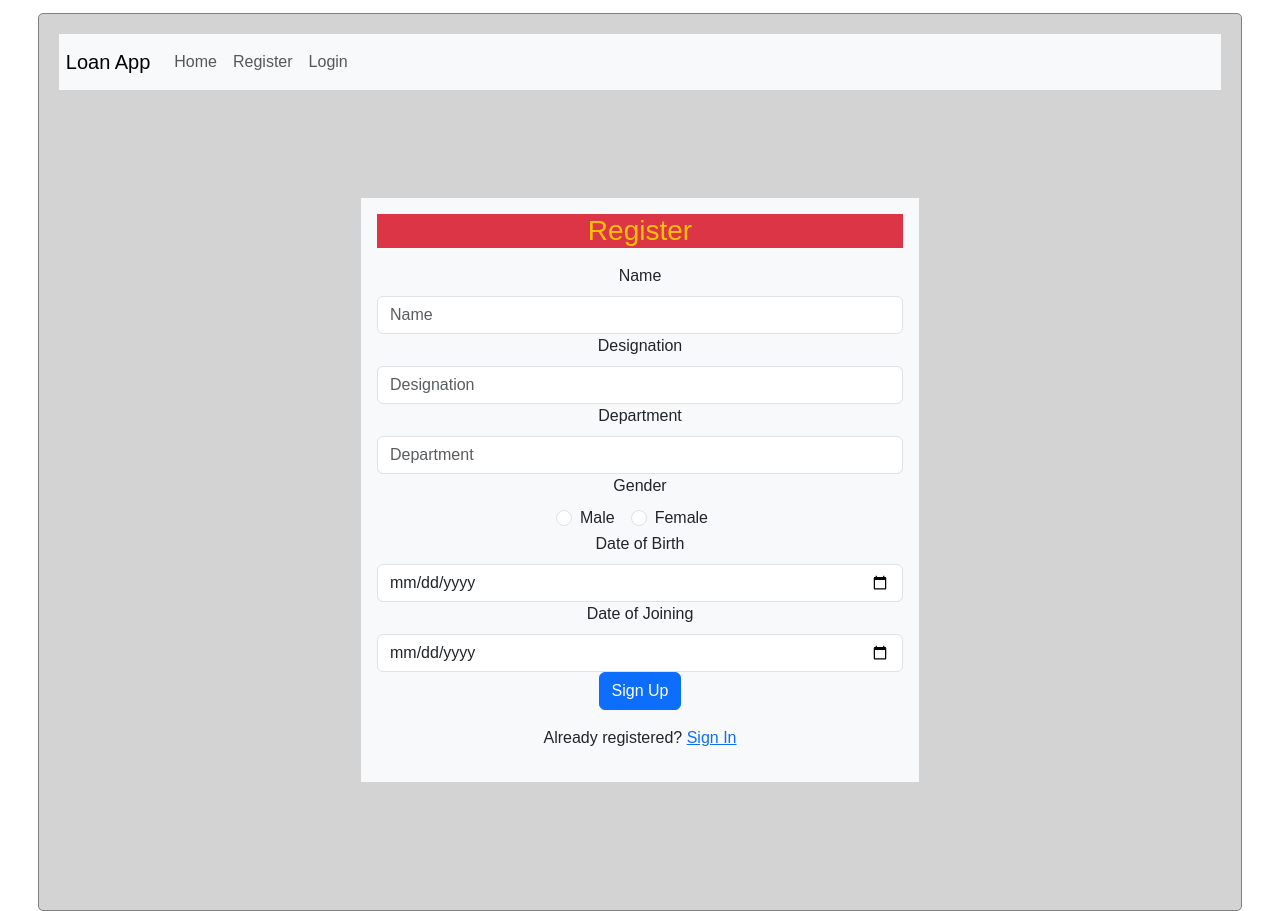
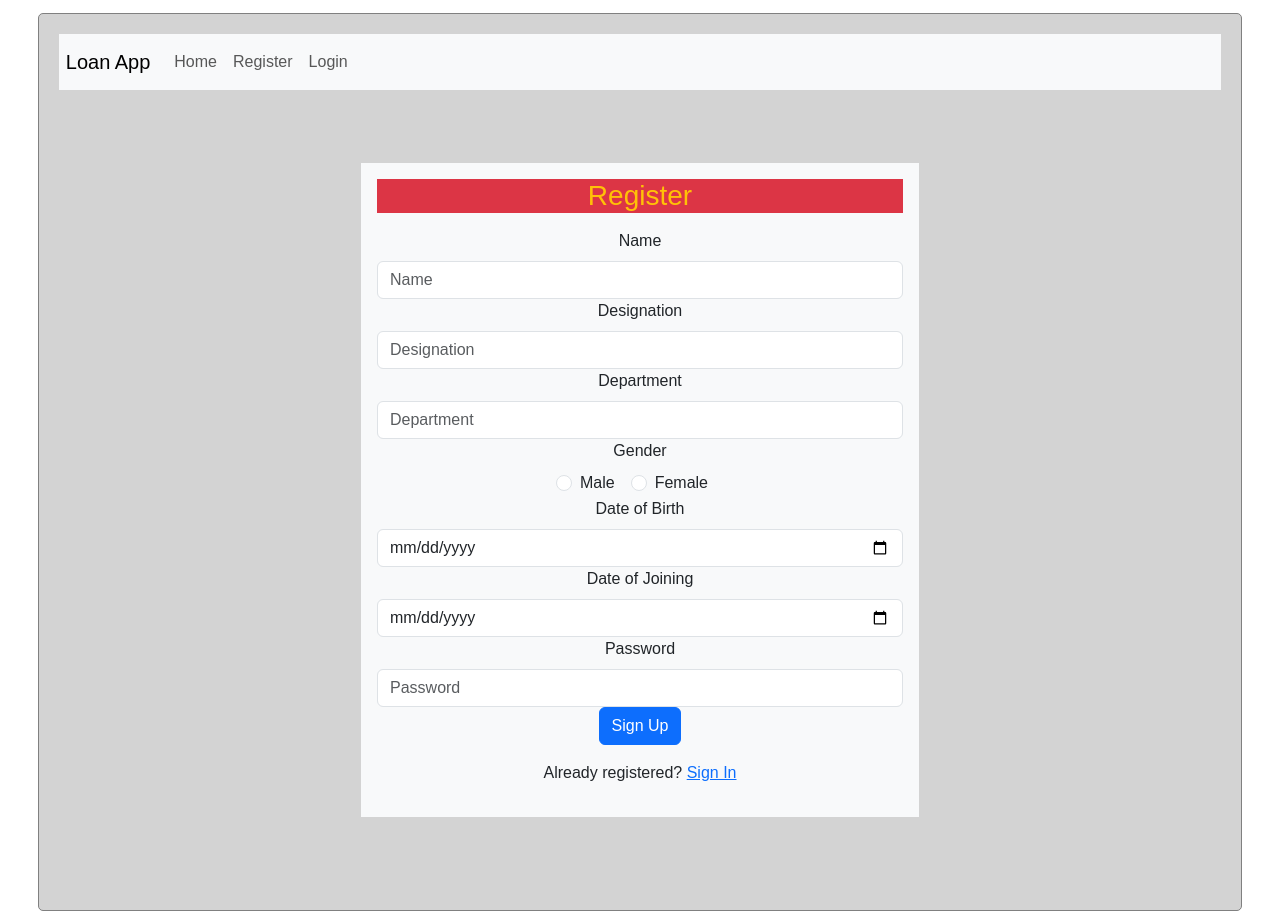
Before and after one commit to Shrihari10/LoanApp, a React (Create React App) app in the folder frontend/loanapp/: page /register in a window 1280 px wide. Built offline with nearby package versions, Linux system fonts and the light colour scheme.

Commit message:
added password field in register

```diff
--- a/frontend/loanapp/src/components/Register.jsx
+++ b/frontend/loanapp/src/components/Register.jsx
@@ -27,7 +27,8 @@ const Register = ({user,loginUser}) => {
       department,
       gender,
       dateOfBirth: dob,
-      dateOfJoining: doj
+      dateOfJoining: doj,
+      password
     };
 
     axios.post("http://localhost:8080/saveEmployee", requestBody)
@@ -115,6 +116,13 @@ const Register = ({user,loginUser}) => {
             onChange={(e) => setDoj(e.target.value)}
           />
         </Form.Group>
+        <Form.Group controlId="password">
+          <Form.Label>Password</Form.Label>
+          <Form.Control
+            type="password"
+            placeholder="Password"
+          />
+        </Form.Group>
 
         <div className="text-center">
           <Button variant="primary" type="submit">
```
